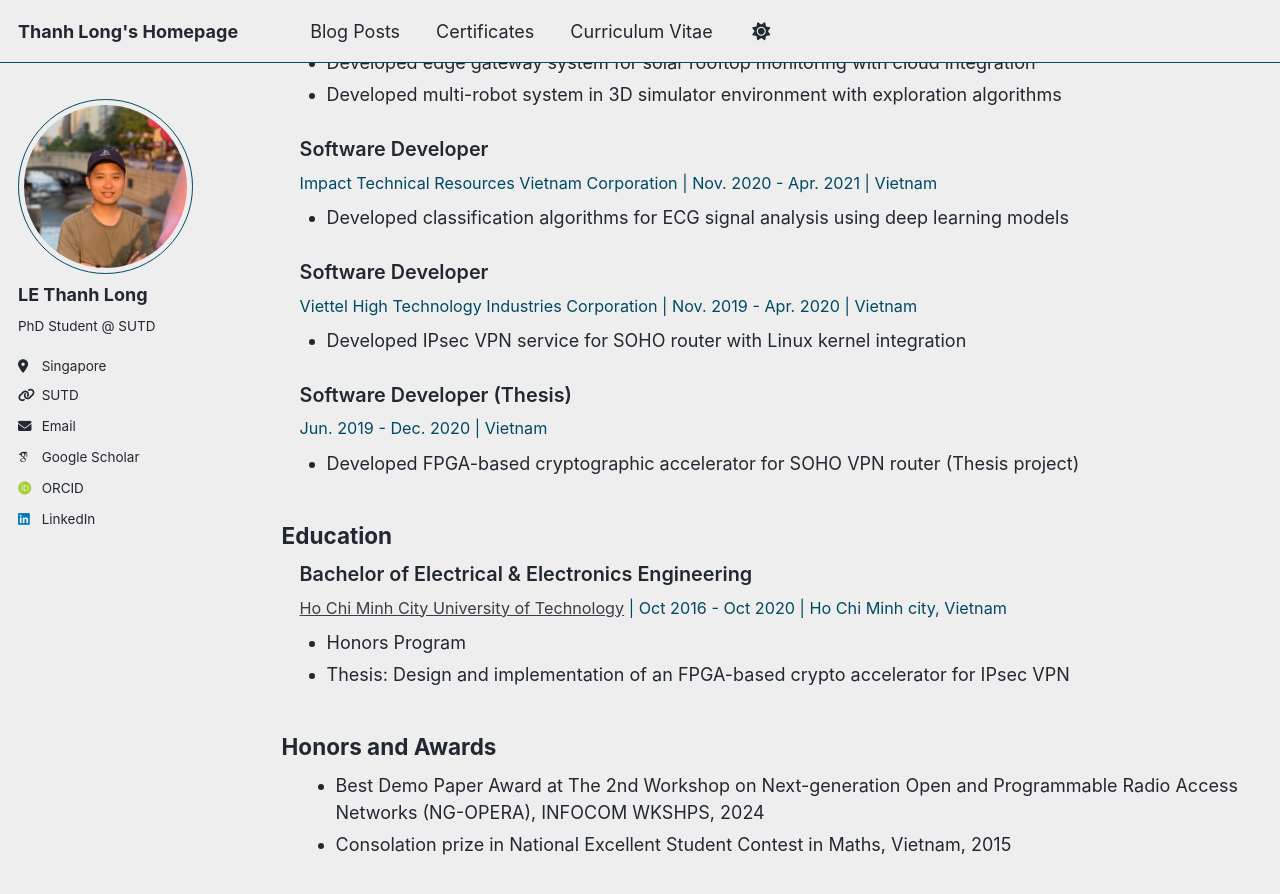
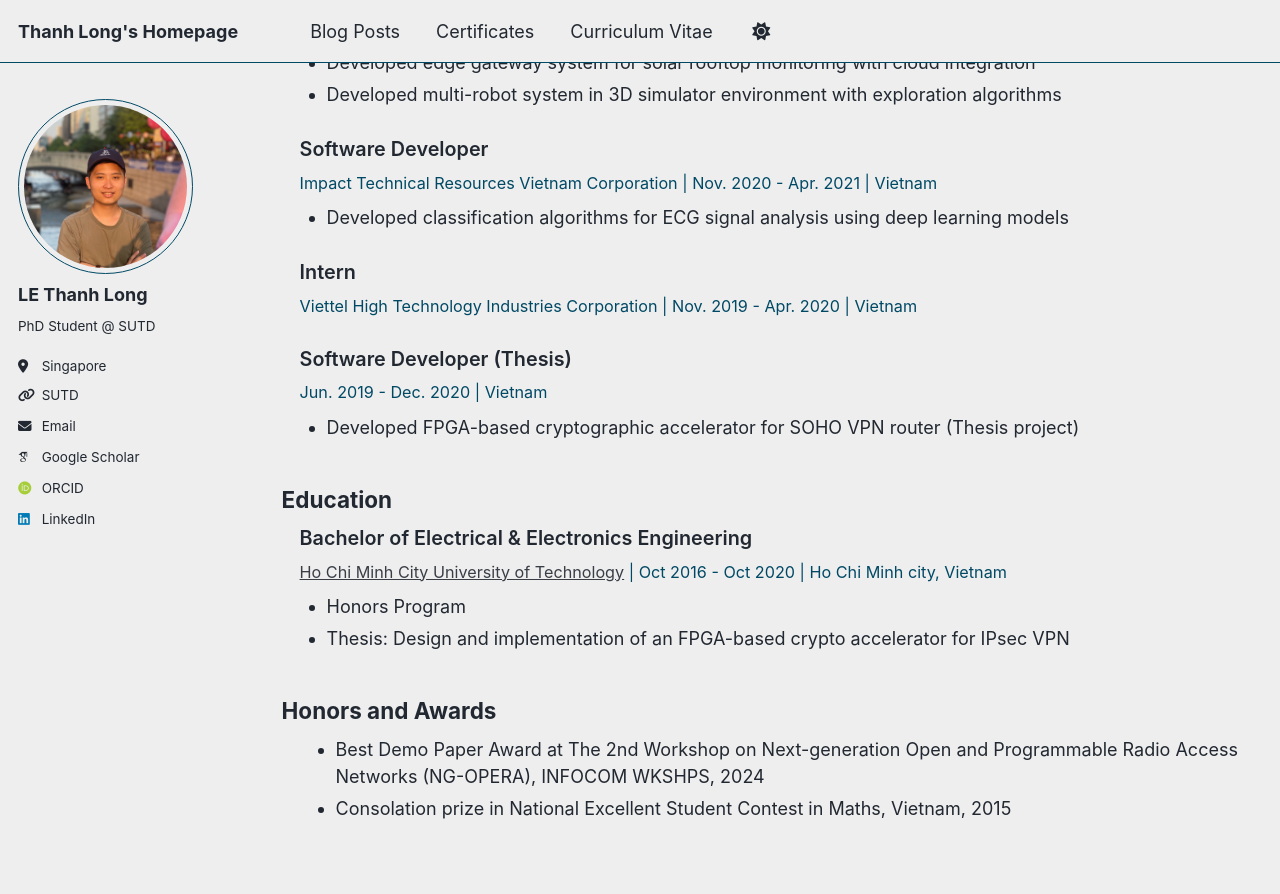
Before and after one commit to thanhlongvt98/thanhlongvt98.github.io, a Jekyll site: the page built from _pages/cv.md, in a window 1280 px wide and 900 px high, scrolled down 548 px. Shown: the top 894 px of the window. Built offline with Jekyll 4.4.1, drawn with Linux system fonts in a browser that asks for light colours; some web fonts are replaced; a script bundle is joined from its source files by our own code; library files that are not in the unit come from our copies.

Commit message:
modifying

```diff
--- a/_pages/cv.md
+++ b/_pages/cv.md
@@ -98,11 +98,8 @@ redirect_from:
 </div>
 
 <div class="cv-item">
-  <div class="cv-item-title">Software Developer</div>
+  <div class="cv-item-title">Intern</div>
   <div class="cv-item-meta">Viettel High Technology Industries Corporation | Nov. 2019 - Apr. 2020 | Vietnam</div>
-  <ul class="cv-item-details">
-    <li>Developed IPsec VPN service for SOHO router with Linux kernel integration</li>
-  </ul>
 </div>
 
 <div class="cv-item">
```
